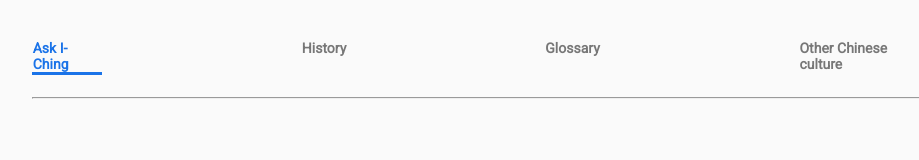
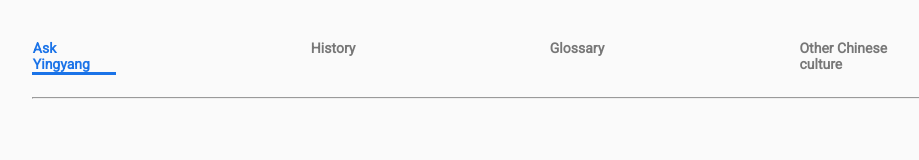
Before and after one commit to ziqingW/iching_react_ui, a React (Create React App) app: page /ask in a window 1280 px wide. Shown: the top 160 px of the page, without its empty margins (158-1077 px from the left). Built offline with nearby package versions, Linux system fonts and the light colour scheme.

Commit message:
change name

```diff
--- a/public/index.html
+++ b/public/index.html
@@ -6,7 +6,7 @@
     <meta name="theme-color" content="#000000">
     <link rel="manifest" href="%PUBLIC_URL%/manifest.json">
     <link rel="shortcut icon" href="%PUBLIC_URL%/favicon.ico">
-    <title>Ask I-Ching</title>
+    <title>Ask Yingyang</title>
   </head>
   <body>
     <div id="root"></div>
--- a/src/jsxs/Main.jsx
+++ b/src/jsxs/Main.jsx
@@ -12,7 +12,7 @@ export class Main extends React.Component {
     render() {
         return (
             <div className="main">
-                <div className="grid-item item1">{this.makeOption("/ask", "占卜", "Ask I-Ching")}</div>
+                <div className="grid-item item1">{this.makeOption("/ask", "占卜", "Ask Yingyang")}</div>
                 <div className="grid-item item2">{this.makeOption("/history", "歷史", "History")}</div>
                 <div className="grid-item item5"><img src={require("../imgs/taiji.png")} /></div>
                 <div className="grid-item item3">{this.makeOption("/glossary", "詞典", "Glossary")}</div>
--- a/src/jsxs/Navigation.jsx
+++ b/src/jsxs/Navigation.jsx
@@ -7,7 +7,7 @@ export class Navigation extends React.Component {
         return (
             <div className="nav-back">
                 <ul>
-                    <Navilink link="/ask" des="Ask I-Ching" />
+                    <Navilink link="/ask" des="Ask Yingyang" />
                     <Navilink link="/history" des="History" />
                     <Navilink link="/glossary" des="Glossary" />
                     <Navilink link="/links" des="Other Chinese culture" />
--- a/src/jsxs/Welcome.jsx
+++ b/src/jsxs/Welcome.jsx
@@ -11,7 +11,7 @@ export class Welcome extends React.Component {
                 <img className="welcome-img" src={require("../imgs/welcome.jpg")} />
                 <div className="taiji">
                 <Link to="/main"><img className="yingyang spin" src={require("../imgs/yingyang.png")} alt="yingyang" /></Link>
-                <h2>Ask <span>I-Ching</span></h2>
+                <h2>Ask <span>Yingyang</span></h2>
                 </div>
                 <div className="bar bar-bottom"></div>
             </div>
```
